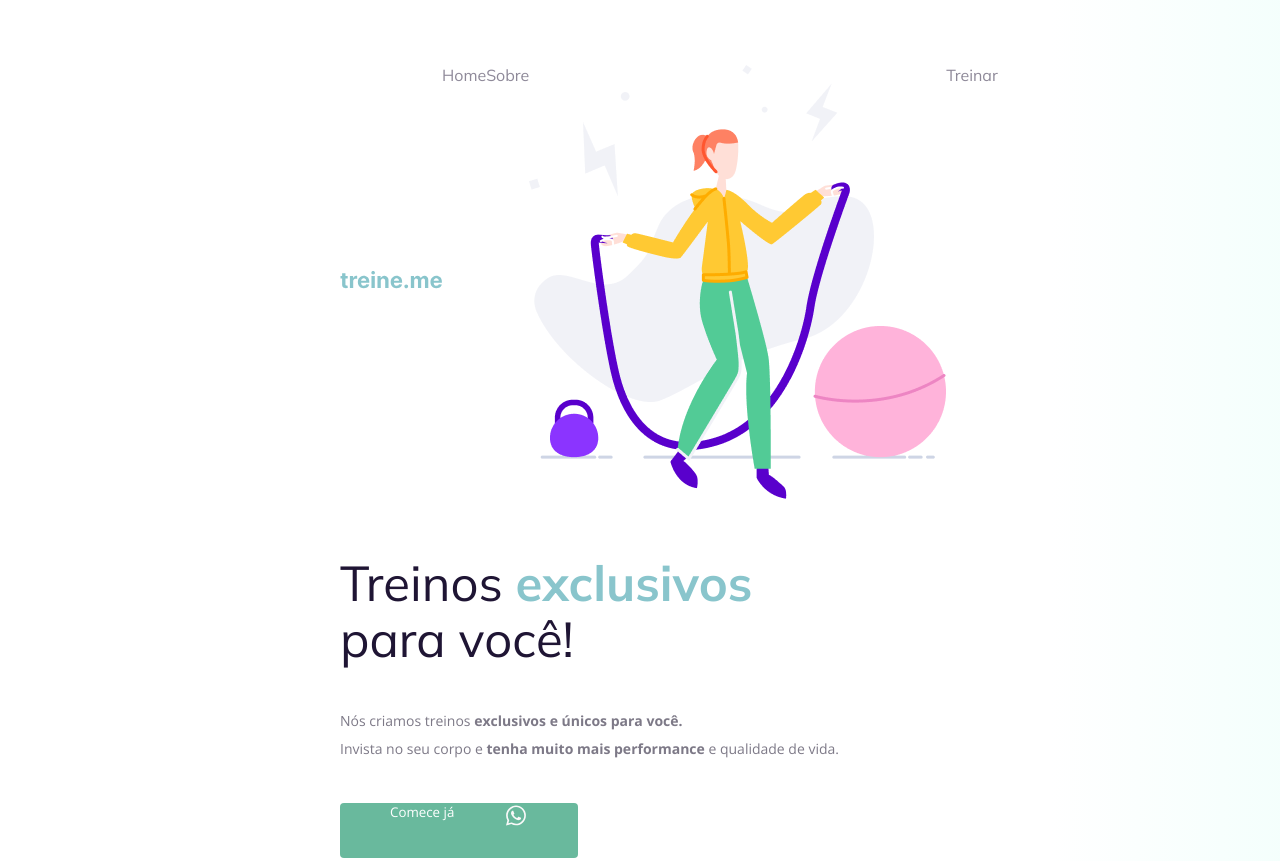
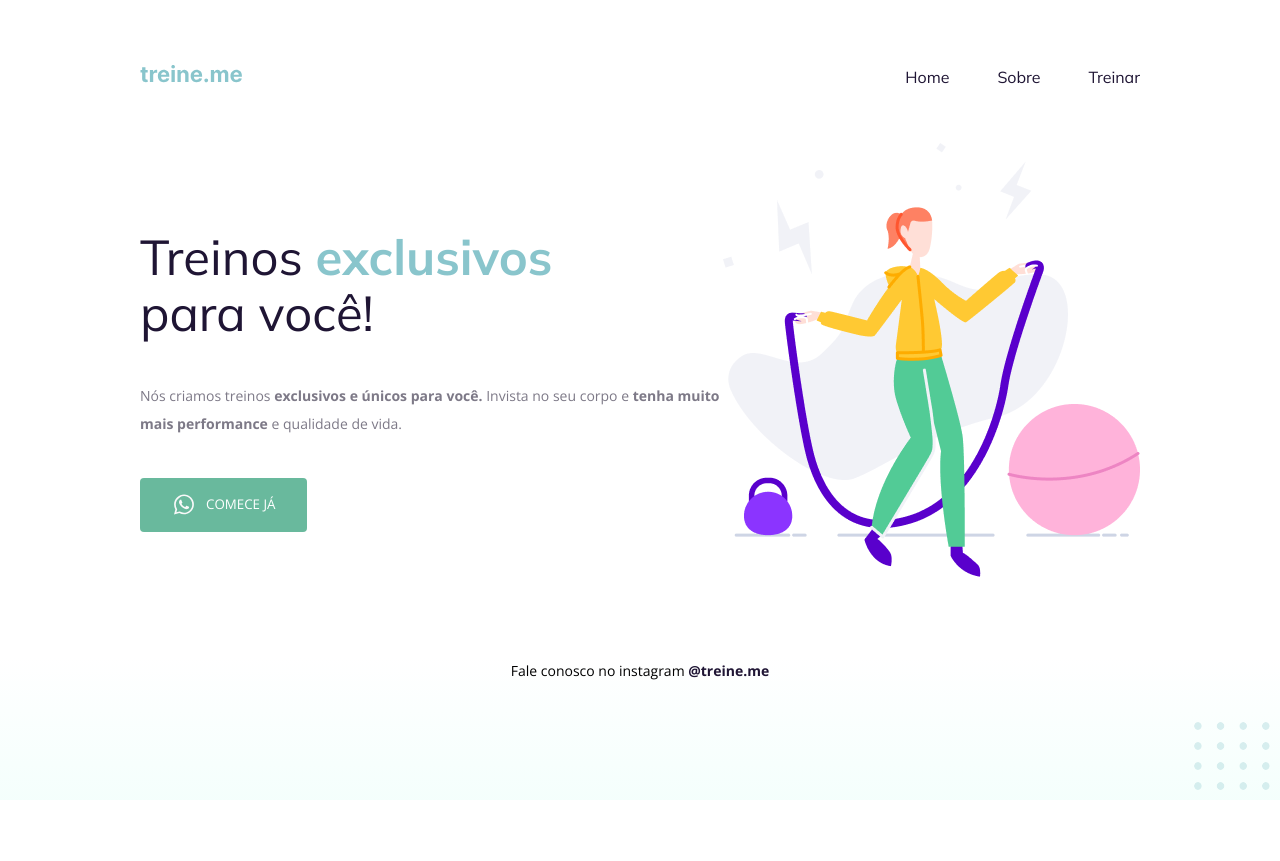
Before and after one commit to Andreamaral25/reforcando-conhecimento-academia, a plain HTML site: page index.html in a window 1280 px wide. Shown: the top 861 px of the page. After the commit the page ends 800 px from the top, so only its background shows below. Drawn offline with nearby package versions, Linux system fonts and the light colour scheme.

Commit message:
Correções finais do Bugs

```diff
--- a/index.html
+++ b/index.html
@@ -15,6 +15,8 @@
   </head>
   <body>
     <div class="page">
+
+
       <nav>
           <a id="logo" href="#">
             <img src="images/logo.svg" alt="Treine.me" />
@@ -22,7 +24,6 @@
           <ul>
             <li><a href="#">Home</a></li>
             <li><a href="#">Sobre</a></li>
-            <img src="images/img.png" alt="Desenho de uma mulher pulando corta numa academia.">
             <li><a href="#">Treinar</a></li>
           </ul>
       </nav>
@@ -33,17 +34,19 @@
 
 
             <p>
-              Nós criamos treinos <strong>exclusivos e únicos para você.</strong></br>
+              Nós criamos treinos <strong>exclusivos e únicos para você.</strong>
               Invista no seu corpo e <strong>tenha muito mais performance</strong> e qualidade de vida.
             </p>
 
             <button>
-              Comece já
-              <img src="images/whats.svg" alt="Ícone do whatsapp">
+
+              <img src="images/whats.svg" alt="Ícone do whatsapp">Comece já
 
             </button>
 
           </section>
+
+          <img src="images/img.png" alt="Mulher pulando corda">
 
       </main>
 
--- a/style.css
+++ b/style.css
@@ -3,27 +3,28 @@ body {
 
     font-family: "Open Sans", sans-serif;
 
-    background: linear-gradient(90deg, rgb(227, 255, 248, 0) 82.08%, rgb(227, 255, 248, 0.38) 100%);
+    background: linear-gradient(180deg, rgb(227, 255, 248, 0) 82.08%, rgb(227, 255, 248, 0.38) 100%);
 
     min-height: 100vh;
   }
 
   .page {
-    width: 600px;
+    width: 1000px;
     margin: 0 auto;
     padding-top: 65px;
   }
 
   nav {
     display: flex;
-    justify-content: start;
+    justify-content: space-between;
     align-items: center;
 
-    margin-bottom: 15px;
+    margin-bottom: 55px;
   }
 
   ul {
     display: flex;
+    gap: 48px;
     list-style: none;
     margin: 0;
     padding: 0;
@@ -35,7 +36,7 @@ body {
   }
 
   ul li a {
-      opacity: 0.5;
+      opacity: 0,5;
   }
 
   ul li a:hover {
@@ -47,9 +48,10 @@ body {
     font-family: "Mulish", sans-serif;
   }
 
-  main{
+  main {
     display: flex;
     align-items: center;
+    justify-content: space-between;
   }
 
   h1 {
@@ -77,15 +79,17 @@ body {
 
   button {
     color: white;
+    text-transform: uppercase;
     font-family: "Open Sans", sans-serif;
 
     background: #69B99D;
     border: 0;
-    padding: 0 50px 30px;
+    padding: 14px 32px 15px;
 
     display: flex;
-    justify-content: space-around;
-    gap: 50px;
+    align-items: center;
+    justify-content: center;
+    gap: 10px;
 
     border-radius: 4px;
 
@@ -110,6 +114,7 @@ body {
   }
 
   #balls {
+    position: fixed;
       bottom: 0;
       right: 0;
   }
```
